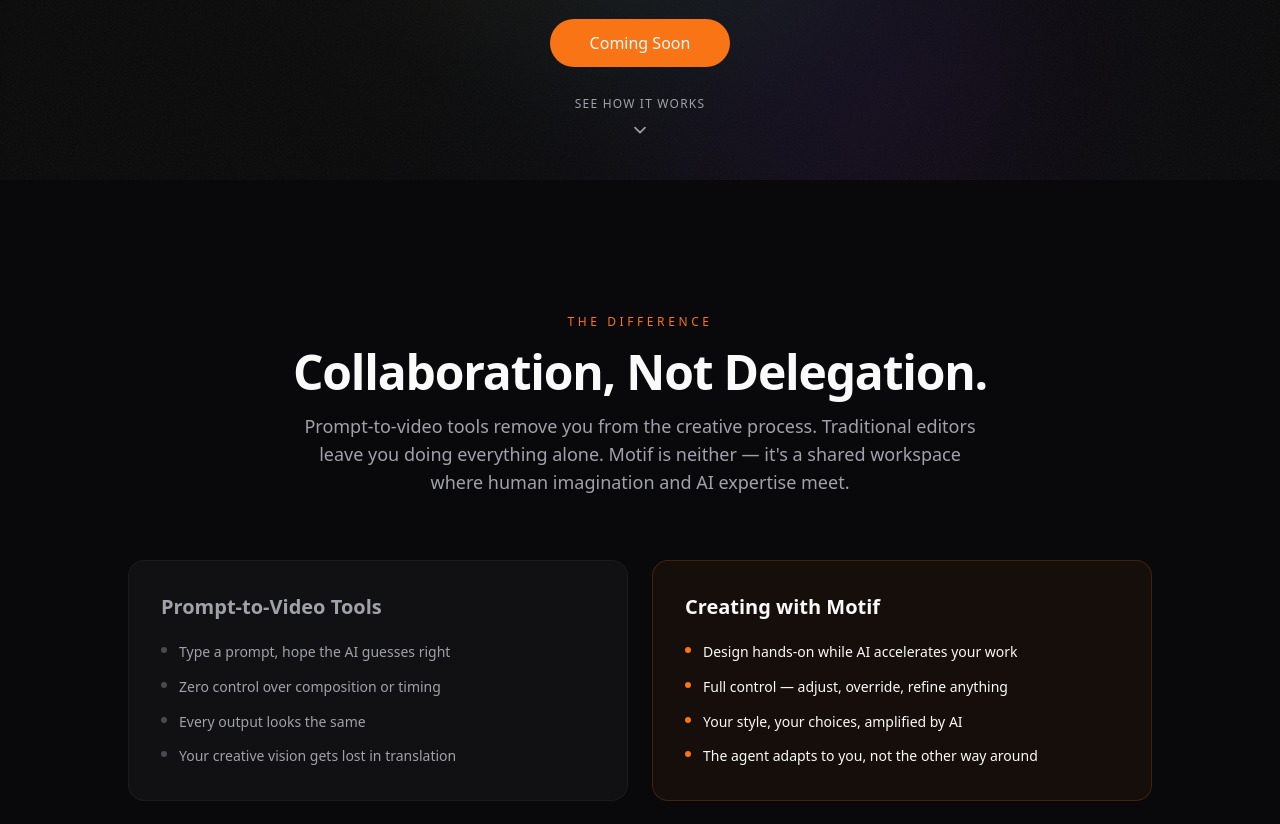
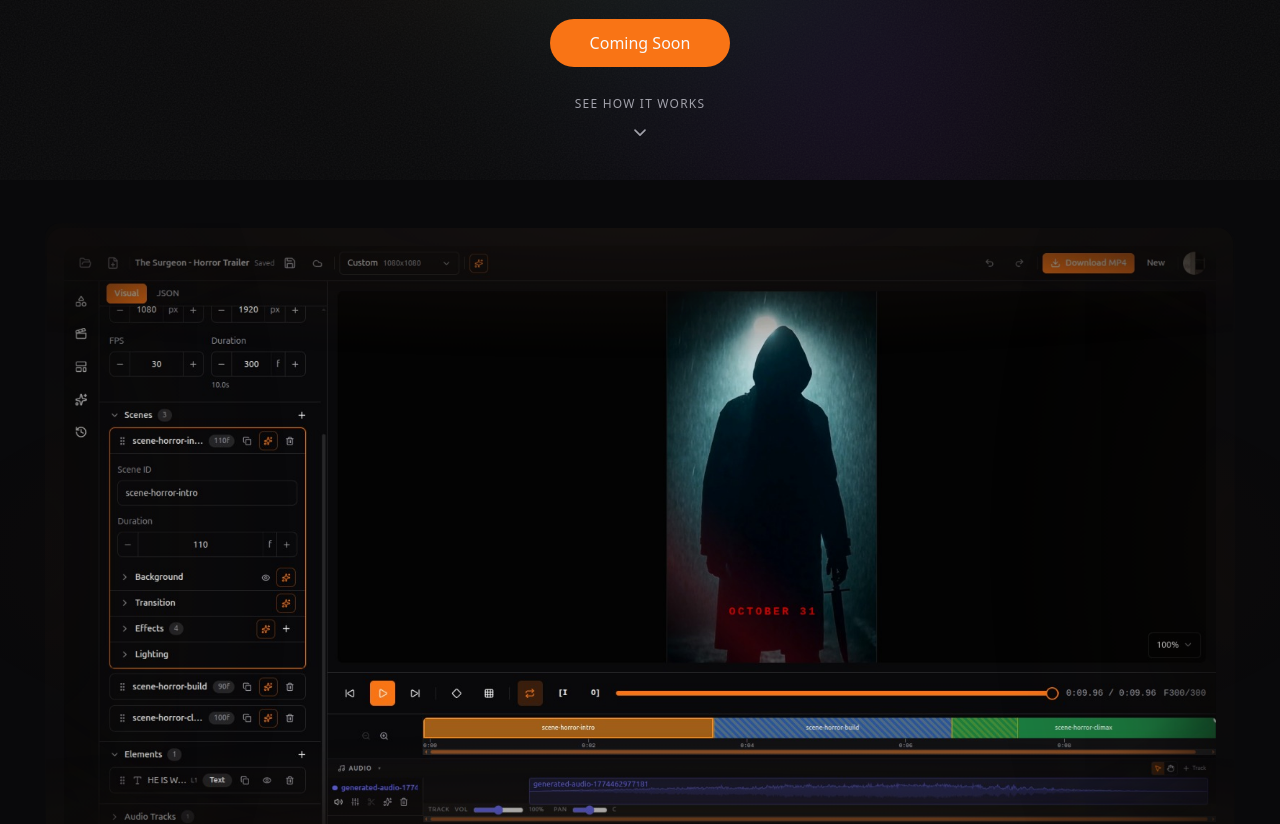
Before and after one commit to cyqlelabs/motif-landing, a Next.js app: page / in a window 1280 px wide. Shown: the part 620-1444 px from the top of the page. Built offline with nearby package versions, Linux system fonts and the light colour scheme.

Commit message:
feat(landing): add product showcase with smoke-dissolve frame

```diff
--- a/components/landing/landing-page.tsx
+++ b/components/landing/landing-page.tsx
@@ -7,6 +7,7 @@
 import { HeroSection } from './hero-section';
 import { PartnershipSection } from './partnership-section';
 import { WorkflowSection } from './workflow-section';
+import { ProductShowcase } from './product-showcase';
 import { EcosystemSection } from './ecosystem-section';
 import { Footer } from './footer';
 
@@ -18,6 +19,7 @@
         <Nav />
         <main>
           <HeroSection />
+          <ProductShowcase />
           <PartnershipSection />
           <WorkflowSection />
           <EcosystemSection />
--- a/components/landing/landing.css
+++ b/components/landing/landing.css
@@ -145,3 +145,59 @@
     transform: scale(1) rotate(2160deg);
   }
 }
+
+/* ── Product Showcase: smoke-dissolve frame ── */
+
+.screenshot-smoke-frame {
+  mask-image:
+    radial-gradient(ellipse 92% 85% at 50% 50%, black 60%, transparent 100%);
+  -webkit-mask-image:
+    radial-gradient(ellipse 92% 85% at 50% 50%, black 60%, transparent 100%);
+}
+
+/* Animated smoke tendrils around the frame edges */
+.smoke-tendril {
+  position: absolute;
+  inset: 0;
+  border-radius: 1rem;
+}
+
+.smoke-tendril-1 {
+  background: radial-gradient(ellipse 120% 30% at 50% 0%, hsl(25 30% 15% / 0.5) 0%, transparent 70%);
+  animation: smoke-drift-1 6s ease-in-out infinite;
+}
+
+.smoke-tendril-2 {
+  background: radial-gradient(ellipse 120% 30% at 50% 100%, hsl(25 30% 15% / 0.5) 0%, transparent 70%);
+  animation: smoke-drift-2 7s ease-in-out infinite;
+}
+
+.smoke-tendril-3 {
+  background: radial-gradient(ellipse 30% 120% at 0% 50%, hsl(25 20% 10% / 0.4) 0%, transparent 70%);
+  animation: smoke-drift-3 8s ease-in-out infinite;
+}
+
+.smoke-tendril-4 {
+  background: radial-gradient(ellipse 30% 120% at 100% 50%, hsl(25 20% 10% / 0.4) 0%, transparent 70%);
+  animation: smoke-drift-4 7.5s ease-in-out infinite;
+}
+
+@keyframes smoke-drift-1 {
+  0%, 100% { transform: translateY(-2px) scaleX(1); opacity: 0.6; }
+  50% { transform: translateY(-8px) scaleX(1.08); opacity: 0.9; }
+}
+
+@keyframes smoke-drift-2 {
+  0%, 100% { transform: translateY(2px) scaleX(1); opacity: 0.6; }
+  50% { transform: translateY(8px) scaleX(1.05); opacity: 0.85; }
+}
+
+@keyframes smoke-drift-3 {
+  0%, 100% { transform: translateX(-2px) scaleY(1); opacity: 0.5; }
+  50% { transform: translateX(-6px) scaleY(1.06); opacity: 0.8; }
+}
+
+@keyframes smoke-drift-4 {
+  0%, 100% { transform: translateX(2px) scaleY(1); opacity: 0.5; }
+  50% { transform: translateX(6px) scaleY(1.04); opacity: 0.75; }
+}
--- /dev/null
+++ b/components/landing/product-showcase.tsx
@@ -0,0 +1,70 @@
+'use client';
+
+import { motion, useScroll, useTransform } from 'framer-motion';
+import { useRef } from 'react';
+import Image from 'next/image';
+
+export function ProductShowcase() {
+  const sectionRef = useRef<HTMLDivElement>(null);
+  const { scrollYProgress } = useScroll({
+    target: sectionRef,
+    offset: ['start end', 'end start'],
+  });
+
+  // Parallax: image drifts up slightly as you scroll
+  const imgY = useTransform(scrollYProgress, [0, 1], [40, -40]);
+  // Glow intensifies as the section enters viewport center
+  const glowOpacity = useTransform(scrollYProgress, [0.1, 0.4, 0.6, 0.9], [0, 0.6, 0.6, 0]);
+
+  return (
+    <section
+      ref={sectionRef}
+      className="relative py-12 sm:py-20 px-4 sm:px-6 overflow-hidden"
+    >
+      <div className="relative max-w-6xl mx-auto">
+        {/* Ambient glow behind the frame */}
+        <motion.div
+          className="absolute -inset-x-20 -inset-y-10 pointer-events-none"
+          style={{ opacity: glowOpacity }}
+        >
+          <div className="absolute inset-0 bg-[radial-gradient(ellipse_80%_50%_at_50%_50%,hsl(25_95%_53%/0.12),transparent_70%)]" />
+        </motion.div>
+
+        {/* Main screenshot frame */}
+        <motion.div
+          className="relative z-10"
+          initial={{ opacity: 0, y: 60, scale: 0.96 }}
+          whileInView={{ opacity: 1, y: 0, scale: 1 }}
+          viewport={{ once: true, margin: '-80px' }}
+          transition={{ duration: 0.8, ease: [0.25, 0.46, 0.45, 0.94] }}
+        >
+          <motion.div className="relative" style={{ y: imgY }}>
+            {/* The screenshot with smoke-dissolve mask */}
+            <div className="screenshot-smoke-frame relative rounded-xl overflow-hidden">
+              <Image
+                src="/ss1.jpeg"
+                alt="motif.ad video editor — scene composition with timeline, effects, and audio tracks"
+                width={1920}
+                height={1080}
+                className="w-full h-auto block"
+                priority={false}
+                quality={90}
+              />
+
+              {/* Inner vignette overlay for depth */}
+              <div className="absolute inset-0 pointer-events-none shadow-[inset_0_0_80px_20px_hsl(0_0%_0%/0.5)]" />
+            </div>
+
+            {/* Smoke tendrils — animated pseudo-layers */}
+            <div className="absolute -inset-4 pointer-events-none smoke-tendrils" aria-hidden="true">
+              <div className="smoke-tendril smoke-tendril-1" />
+              <div className="smoke-tendril smoke-tendril-2" />
+              <div className="smoke-tendril smoke-tendril-3" />
+              <div className="smoke-tendril smoke-tendril-4" />
+            </div>
+          </motion.div>
+        </motion.div>
+      </div>
+    </section>
+  );
+}
```
Also changed, not shown: public/logo-1024.png (added), public/ss1.jpeg (added).
